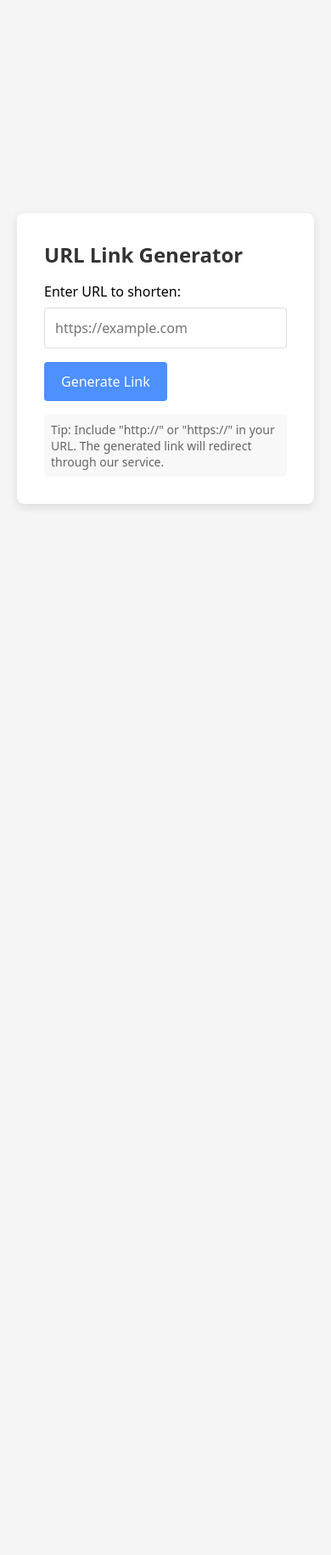
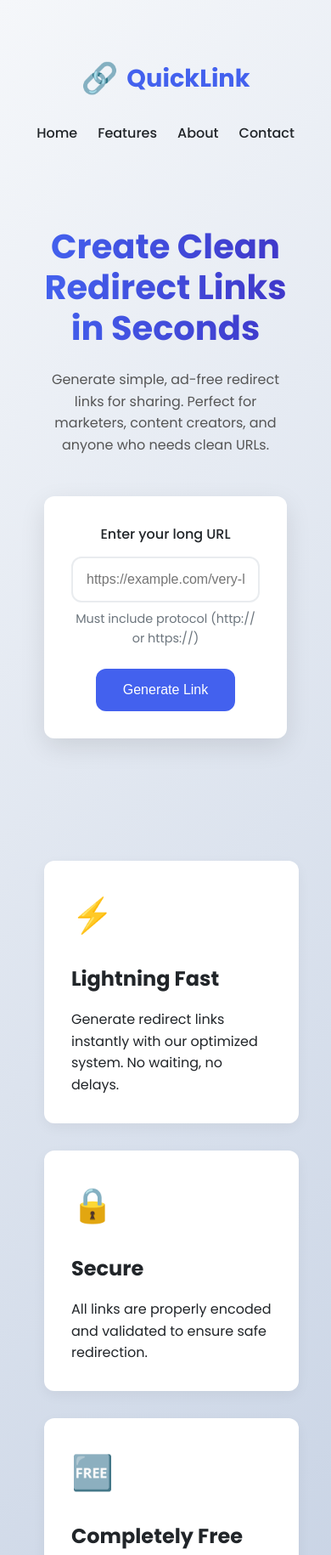
Before and after one commit to byamn/BYAMN-Festhub, a plain HTML site: page index.html in a window 390 px wide. Shown: the top 1830 px of the page at 85% size. Before the commit the page ends 844 px from the top, so only its background shows below. Drawn offline with Linux system fonts and the light colour scheme.

Commit message:
Update index.html

```diff
--- a/index.html
+++ b/index.html
@@ -1,180 +1,425 @@
 <!DOCTYPE html>
 <!--
-  URL Link Generator - Creates redirect links to redirect.html
-  Host together with redirect.html in same directory
+  Link Generator - Creates redirect links to redirect.html
+  Host this with redirect.html in same directory for full functionality
 -->
 <html lang="en">
 <head>
   <meta charset="UTF-8">
   <meta name="viewport" content="width=device-width, initial-scale=1.0">
-  <title>URL Link Generator</title>
+  <title>QuickLink - URL Shortener</title>
+  <link rel="preconnect" href="https://fonts.googleapis.com">
+  <link rel="preconnect" href="https://fonts.gstatic.com" crossorigin>
+  <link href="https://fonts.googleapis.com/css2?family=Poppins:wght@300;400;500;600;700&display=swap" rel="stylesheet">
   <style>
+    :root {
+      --primary: #4361ee;
+      --primary-dark: #3a56d4;
+      --secondary: #3f37c9;
+      --accent: #4895ef;
+      --light: #f8f9fa;
+      --dark: #212529;
+      --success: #4cc9f0;
+      --danger: #f72585;
+      --border-radius: 12px;
+      --box-shadow: 0 10px 30px rgba(0, 0, 0, 0.1);
+      --transition: all 0.3s ease;
+    }
+
     * {
+      margin: 0;
+      padding: 0;
       box-sizing: border-box;
-      font-family: system-ui, -apple-system, sans-serif;
     }
+
     body {
-      margin: 0;
-      padding: 20px;
+      font-family: 'Poppins', sans-serif;
+      background: linear-gradient(135deg, #f5f7fa 0%, #c3cfe2 100%);
+      color: var(--dark);
       min-height: 100vh;
+      padding: 2rem;
+      line-height: 1.6;
+    }
+
+    .container {
+      max-width: 1200px;
+      margin: 0 auto;
+      padding: 0 20px;
+    }
+
+    header {
+      padding: 2rem 0;
       display: flex;
-      justify-content: center;
+      justify-content: space-between;
       align-items: center;
-      background-color: #f5f5f5;
     }
+
+    .logo {
+      display: flex;
+      align-items: center;
+      gap: 10px;
+      font-size: 1.8rem;
+      font-weight: 700;
+      color: var(--primary);
+      text-decoration: none;
+    }
+
+    .logo-icon {
+      font-size: 2.2rem;
+    }
+
+    nav ul {
+      display: flex;
+      gap: 2rem;
+      list-style: none;
+    }
+
+    nav a {
+      color: var(--dark);
+      text-decoration: none;
+      font-weight: 500;
+      transition: var(--transition);
+      position: relative;
+    }
+
+    nav a:hover {
+      color: var(--primary);
+    }
+
+    nav a::after {
+      content: '';
+      position: absolute;
+      bottom: -5px;
+      left: 0;
+      width: 0;
+      height: 2px;
+      background: var(--primary);
+      transition: var(--transition);
+    }
+
+    nav a:hover::after {
+      width: 100%;
+    }
+
+    .hero {
+      display: flex;
+      flex-direction: column;
+      align-items: center;
+      text-align: center;
+      padding: 4rem 0;
+    }
+
+    .hero h1 {
+      font-size: 3.5rem;
+      margin-bottom: 1.5rem;
+      background: linear-gradient(to right, var(--primary), var(--secondary));
+      -webkit-background-clip: text;
+      background-clip: text;
+      color: transparent;
+      line-height: 1.2;
+    }
+
+    .hero p {
+      font-size: 1.2rem;
+      max-width: 700px;
+      margin-bottom: 3rem;
+      color: #555;
+    }
+
     .card {
       background: white;
-      border-radius: 8px;
-      box-shadow: 0 4px 12px rgba(0,0,0,0.1);
-      padding: 2rem;
+      border-radius: var(--border-radius);
+      box-shadow: var(--box-shadow);
+      padding: 3rem;
       width: 100%;
-      max-width: 500px;
+      max-width: 600px;
+      margin: 0 auto;
+      transition: var(--transition);
     }
-    h1 {
-      margin-top: 0;
-      color: #333;
-      font-size: 1.5rem;
+
+    .card:hover {
+      transform: translateY(-5px);
+      box-shadow: 0 15px 35px rgba(0, 0, 0, 0.15);
     }
+
+    .form-group {
+      margin-bottom: 1.5rem;
+    }
+
     label {
       display: block;
-      margin-bottom: 0.5rem;
+      margin-bottom: 0.8rem;
       font-weight: 500;
+      color: var(--dark);
     }
+
     input {
       width: 100%;
-      padding: 0.75rem;
-      border: 1px solid #ddd;
-      border-radius: 4px;
+      padding: 1rem;
+      border: 2px solid #e9ecef;
+      border-radius: var(--border-radius);
       font-size: 1rem;
-      margin-bottom: 1rem;
+      transition: var(--transition);
     }
-    input:read-only {
-      background-color: #f9f9f9;
+
+    input:focus {
+      outline: none;
+      border-color: var(--accent);
+      box-shadow: 0 0 0 3px rgba(72, 149, 239, 0.2);
+    }
+
+    input[readonly] {
+      background: #f8f9fa;
       cursor: not-allowed;
     }
+
+    .btn {
+      display: inline-block;
+      background: var(--primary);
+      color: white;
+      border: none;
+      padding: 1rem 2rem;
+      border-radius: var(--border-radius);
+      cursor: pointer;
+      font-size: 1rem;
+      font-weight: 500;
+      transition: var(--transition);
+      text-align: center;
+    }
+
+    .btn:hover {
+      background: var(--primary-dark);
+      transform: translateY(-2px);
+    }
+
+    .btn:disabled {
+      background: #adb5bd;
+      cursor: not-allowed;
+      transform: none;
+    }
+
+    .btn-secondary {
+      background: white;
+      color: var(--primary);
+      border: 2px solid var(--primary);
+    }
+
+    .btn-secondary:hover {
+      background: #f8f9fa;
+    }
+
     .button-group {
       display: flex;
-      gap: 0.5rem;
-      margin-top: 1rem;
+      gap: 1rem;
+      margin-top: 1.5rem;
     }
-    button {
-      padding: 0.75rem 1.25rem;
-      border: none;
-      border-radius: 4px;
-      font-size: 1rem;
-      cursor: pointer;
-      flex: 1;
-      transition: background 0.2s;
+
+    .help-text {
+      font-size: 0.9rem;
+      color: #6c757d;
+      margin-top: 0.5rem;
     }
-    button:focus {
-      outline: 2px solid #4d90fe;
+
+    .result {
+      margin-top: 2rem;
+      display: none;
+      animation: fadeIn 0.5s ease;
     }
-    .primary {
-      background-color: #4d90fe;
-      color: white;
+
+    .features {
+      display: grid;
+      grid-template-columns: repeat(auto-fit, minmax(300px, 1fr));
+      gap: 2rem;
+      margin: 5rem 0;
     }
-    .primary:hover {
-      background-color: #357ae8;
+
+    .feature-card {
+      background: white;
+      border-radius: var(--border-radius);
+      padding: 2rem;
+      box-shadow: 0 5px 15px rgba(0, 0, 0, 0.05);
+      transition: var(--transition);
     }
-    .secondary {
-      background-color: #f1f1f1;
+
+    .feature-card:hover {
+      transform: translateY(-5px);
+      box-shadow: 0 10px 25px rgba(0, 0, 0, 0.1);
     }
-    .secondary:hover {
-      background-color: #e1e1e1;
+
+    .feature-icon {
+      font-size: 2.5rem;
+      color: var(--primary);
+      margin-bottom: 1.5rem;
     }
-    .help-text {
-      font-size: 0.875rem;
-      color: #666;
-      margin: 1rem 0 0;
-      padding: 0.5rem;
-      background-color: #f8f8f8;
-      border-radius: 4px;
+
+    .feature-card h3 {
+      font-size: 1.5rem;
+      margin-bottom: 1rem;
+      color: var(--dark);
     }
-    .hidden {
-      display: none;
+
+    footer {
+      text-align: center;
+      padding: 2rem 0;
+      margin-top: 3rem;
+      color: #6c757d;
+      border-top: 1px solid #e9ecef;
+    }
+
+    @keyframes fadeIn {
+      from { opacity: 0; transform: translateY(10px); }
+      to { opacity: 1; transform: translateY(0); }
+    }
+
+    @media (max-width: 768px) {
+      header {
+        flex-direction: column;
+        gap: 1.5rem;
+      }
+
+      nav ul {
+        gap: 1.5rem;
+      }
+
+      .hero h1 {
+        font-size: 2.5rem;
+      }
+
+      .hero p {
+        font-size: 1rem;
+      }
+
+      .card {
+        padding: 2rem;
+      }
+
+      .button-group {
+        flex-direction: column;
+      }
     }
   </style>
 </head>
 <body>
-  <div class="card">
-    <h1>URL Link Generator</h1>
+  <div class="container">
+    <header>
+      <a href="#" class="logo">
+        <span class="logo-icon">🔗</span>
+        <span>QuickLink</span>
+      </a>
+      <nav>
+        <ul>
+          <li><a href="#">Home</a></li>
+          <li><a href="#">Features</a></li>
+          <li><a href="#">About</a></li>
+          <li><a href="#">Contact</a></li>
+        </ul>
+      </nav>
+    </header>
 
-    <label for="original-url">Enter URL to shorten:</label>
-    <input type="url" id="original-url" placeholder="https://example.com" required>
+    <main>
+      <section class="hero">
+        <h1>Create Clean Redirect Links in Seconds</h1>
+        <p>Generate simple, ad-free redirect links for sharing. Perfect for marketers, content creators, and anyone who needs clean URLs.</p>
 
-    <button id="generate-btn" class="primary">Generate Link</button>
+        <div class="card">
+          <div class="form-group">
+            <label for="url">Enter your long URL</label>
+            <input type="url" id="url" placeholder="https://example.com/very-long-url" required>
+            <div class="help-text">Must include protocol (http:// or https://)</div>
+          </div>
+          <button id="generate" class="btn">Generate Link</button>
 
-    <div id="result-container" class="hidden">
-      <label for="generated-link">Your redirect link:</label>
-      <input type="text" id="generated-link" readonly>
+          <div class="result" id="result">
+            <div class="form-group">
+              <label for="generated-url">Your redirect link:</label>
+              <input type="text" id="generated-url" readonly>
+              <div class="button-group">
+                <button id="copy" class="btn btn-secondary">Copy Link</button>
+                <button id="open" class="btn">Open Link</button>
+              </div>
+            </div>
+          </div>
+        </div>
+      </section>
 
-      <div class="button-group">
-        <button id="copy-btn" class="secondary">Copy</button>
-        <button id="open-btn" class="secondary">Open</button>
-      </div>
-    </div>
+      <section class="features">
+        <div class="feature-card">
+          <div class="feature-icon">⚡</div>
+          <h3>Lightning Fast</h3>
+          <p>Generate redirect links instantly with our optimized system. No waiting, no delays.</p>
+        </div>
+        <div class="feature-card">
+          <div class="feature-icon">🔒</div>
+          <h3>Secure</h3>
+          <p>All links are properly encoded and validated to ensure safe redirection.</p>
+        </div>
+        <div class="feature-card">
+          <div class="feature-icon">🆓</div>
+          <h3>Completely Free</h3>
+          <p>No hidden charges or premium plans. Enjoy all features without paying a dime.</p>
+        </div>
+      </section>
+    </main>
 
-    <p class="help-text">
-      Tip: Include "http://" or "https://" in your URL. The generated link will redirect through our service.
-    </p>
+    <footer>
+      <p>&copy; 2023 QuickLink. All rights reserved.</p>
+    </footer>
   </div>
 
   <script>
     document.addEventListener('DOMContentLoaded', () => {
-      const originalUrlInput = document.getElementById('original-url');
-      const generateBtn = document.getElementById('generate-btn');
-      const resultContainer = document.getElementById('result-container');
-      const generatedLinkInput = document.getElementById('generated-link');
-      const copyBtn = document.getElementById('copy-btn');
-      const openBtn = document.getElementById('open-btn');
+      const urlInput = document.getElementById('url');
+      const generateBtn = document.getElementById('generate');
+      const resultDiv = document.getElementById('result');
+      const generatedUrl = document.getElementById('generated-url');
+      const copyBtn = document.getElementById('copy');
+      const openBtn = document.getElementById('open');
 
-      generateBtn.addEventListener('click', generateLink);
-      copyBtn.addEventListener('click', copyLink);
-      openBtn.addEventListener('click', openLink);
+      generateBtn.addEventListener('click', () => {
+        try {
+          const url = new URL(urlInput.value);
 
-      // Allow pressing Enter in input to generate
-      originalUrlInput.addEventListener('keypress', (e) => {
-        if (e.key === 'Enter') generateLink();
+          // Basic validation passed
+          const encodedUrl = encodeURIComponent(url.href);
+          const redirectUrl = `redirect.html?url=${encodedUrl}`;
+
+          generatedUrl.value = window.location.href.replace('index.html', redirectUrl);
+          resultDiv.style.display = 'block';
+
+          // Scroll to result
+          resultDiv.scrollIntoView({ behavior: 'smooth', block: 'center' });
+        } catch (e) {
+          const shouldProceed = confirm('This doesn\'t look like a valid URL. Generate link anyway?');
+          if (shouldProceed) {
+            const encodedUrl = encodeURIComponent(urlInput.value);
+            const redirectUrl = `redirect.html?url=${encodedUrl}`;
+            generatedUrl.value = window.location.href.replace('index.html', redirectUrl);
+            resultDiv.style.display = 'block';
+            resultDiv.scrollIntoView({ behavior: 'smooth', block: 'center' });
+          }
+        }
       });
 
-      function generateLink() {
-        const url = originalUrlInput.value.trim();
-
-        try {
-          // Validate URL
-          new URL(url);
-
-          // Encode for URL parameter
-          const encodedUrl = encodeURIComponent(url);
-          const redirectUrl = `redirect.html?url=${encodedUrl}`;
-
-          // Show result
-          generatedLinkInput.value = window.location.href.replace('index.html', redirectUrl);
-          resultContainer.classList.remove('hidden');
-          generatedLinkInput.select();
-        } catch (e) {
-          if (confirm('This doesn\'t look like a valid URL. Generate anyway?')) {
-            const encodedUrl = encodeURIComponent(url);
-            const redirectUrl = `redirect.html?url=${encodedUrl}`;
-            generatedLinkInput.value = window.location.href.replace('index.html', redirectUrl);
-            resultContainer.classList.remove('hidden');
-            generatedLinkInput.select();
-          }
-        }
-      }
-
-      function copyLink() {
-        generatedLinkInput.select();
+      copyBtn.addEventListener('click', () => {
+        generatedUrl.select();
         document.execCommand('copy');
         copyBtn.textContent = 'Copied!';
-        setTimeout(() => {
-          copyBtn.textContent = 'Copy';
-        }, 2000);
-      }
+        setTimeout(() => copyBtn.textContent = 'Copy Link', 2000);
+      });
 
-      function openLink() {
-        window.open(generatedLinkInput.value, '_blank');
-      }
+      openBtn.addEventListener('click', () => {
+        window.open(generatedUrl.value, '_blank');
+      });
+
+      // Make buttons keyboard accessible
+      [generateBtn, copyBtn, openBtn].forEach(btn => {
+        btn.addEventListener('keydown', (e) => {
+          if (e.key === 'Enter' || e.key === ' ') {
+            e.preventDefault();
+            btn.click();
+          }
+        });
+      });
     });
   </script>
 </body>
```
